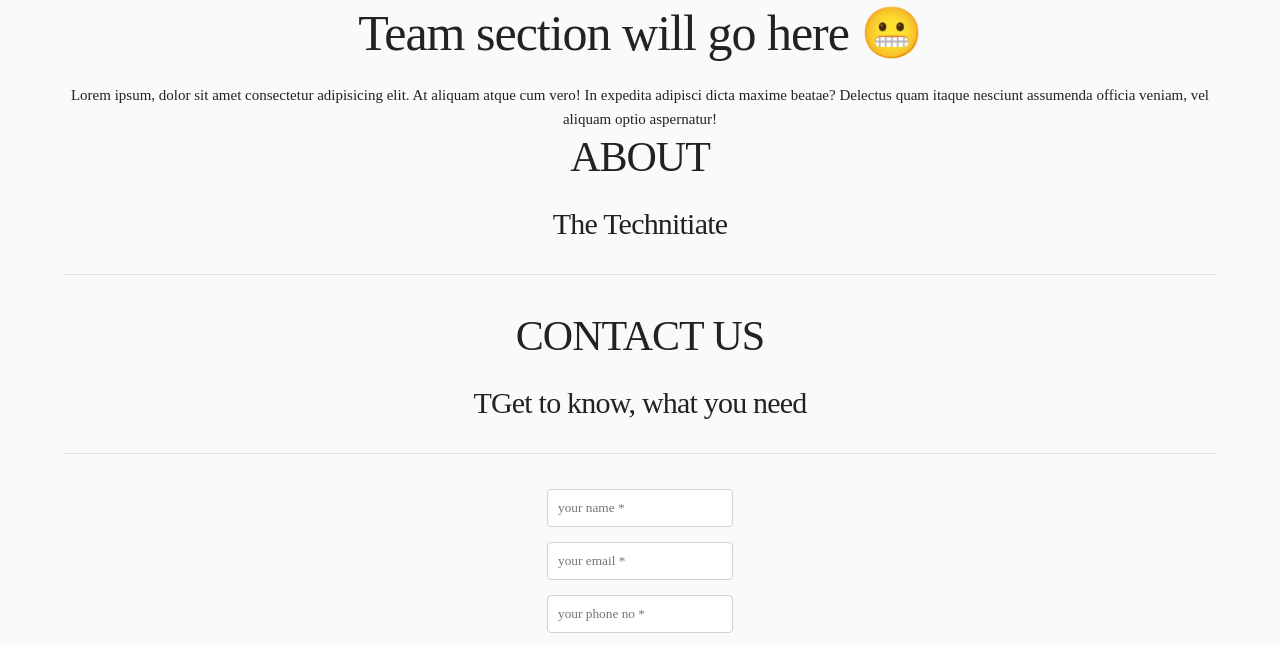
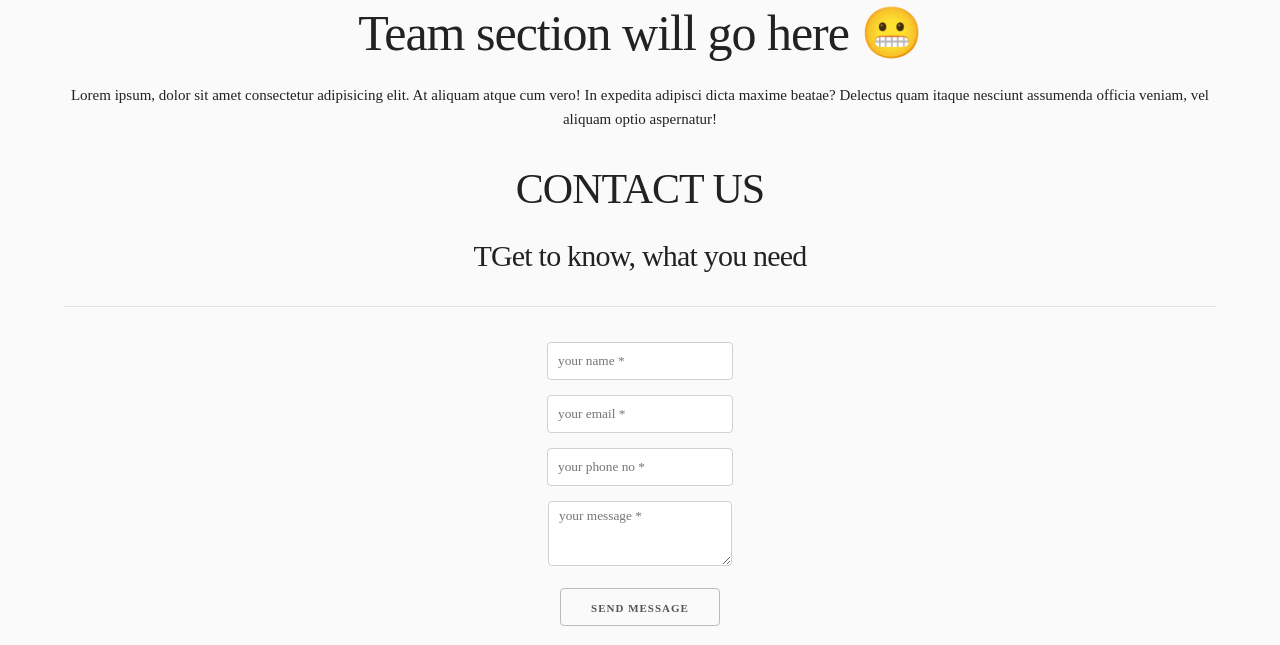
Before and after one commit to ritwickdey/bgi-tech-fest-2k18, a plain HTML site: page index.html in a window 1280 px wide. Shown: the part 1870-2515 px from the top of the page. Drawn offline with Linux system fonts and the light colour scheme; a web font is replaced by a local one.

Commit message:
ufff!! confligtion isssueeeeeee

```diff
--- a/index.html
+++ b/index.html
@@ -193,11 +193,6 @@
         <h1>Team section will go here &#x1F62C;</h1>
         Lorem ipsum, dolor sit amet consectetur adipisicing elit. At aliquam atque cum vero! In expedita adipisci dicta maxime beatae?
         Delectus quam itaque nesciunt assumenda officia veniam, vel aliquam optio aspernatur!
-        <div>
-            <h2>ABOUT</h2>
-            <h4>The Technitiate</h4>
-            <hr>
-        </div>
     </section>
 
     <section id="contact-section">
@@ -235,7 +230,6 @@
                     <div>
                         <iframe src="https://www.google.com/maps/embed?pb=!1m18!1m12!1m3!1d1839.9497687001285!2d88.49874416108938!3d22.731975145316692!2m3!1f0!2f0!3f0!3m2!1i1024!2i768!4f13.1!3m3!1m2!1s0x39f8a23ff5136355%3A0x98a2aa49b2753154!2sSavita+Devi+Education+Trust+-+Brainware+Group+Of+Institutions!5e0!3m2!1sen!2sin!4v1471115575753"
                            class="map" frameborder="0" style="border:0" allowfullscreen></iframe>
-
                     </div>
                 </div>
             </div>
```
